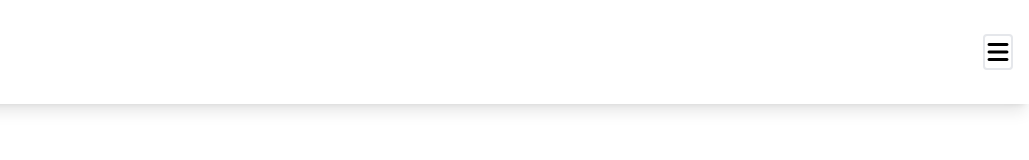
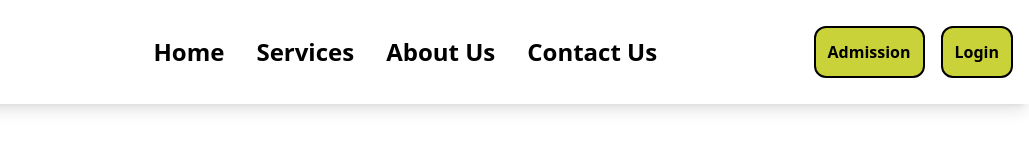
Before and after one commit to manishmagaju/practice-diploy, a plain HTML site: page proxima.html in a window 1280 px wide. Shown: the full height of the page, 251-1280 px from the left. Drawn offline with nearby package versions, Linux system fonts and the light colour scheme.

Commit message:
header-complete

```diff
--- a/proxima.html
+++ b/proxima.html
@@ -15,7 +15,7 @@
     <!-- header -->
     <header class="w-full shadow-lg bg">
         <nav class="container mx-auto px-4">
-            <div class="flex justify-between items-center py-3">
+            <div class="flex justify-between items-center py-3  ">
                 <div class="flex gap-2">
                     <div><img class="h-20" src="assets/images/logo-png.png" alt=""></div>
                     <div class="">
@@ -28,8 +28,20 @@
                         </h1>
                     </div>
                 </div>
-                <div class="">
+                <div class="md:hidden">
                     <i class=" text-2xl border-2 rounded bg-slate-50100 fa-solid fa-bars"></i>
+                </div>
+
+                <ul class="hidden md:flex md:gap-3 md:text-lg md:font-semibold lg:text-2xl lg:gap-8">
+                    <li class="hover:text-[#c9d239]">Home</li>
+                    <li class="hover:text-[#c9d239]">Services</li>
+                    <li class="hover:text-[#c9d239]">About Us</li>
+                    <li class="hover:text-[#c9d239]">Contact Us</li>
+                </ul>
+
+                <div class="hidden md:flex md:gap-2 lg:gap-4 ">
+                    <a href="" class="bg-[#c9d239] md:p-2 rounded-xl md:font-medium border-2 border-black hover:underline lg:p-3 lg:font-bold lg:border-3">Admission</a>
+                    <a href="" class="bg-[#c9d239] md:p-2 rounded-xl md:font-medium border-2 border-black hover:underline lg:p-3 lg:font-bold lg:border-3">Login</a>
                 </div>
 
 
```
